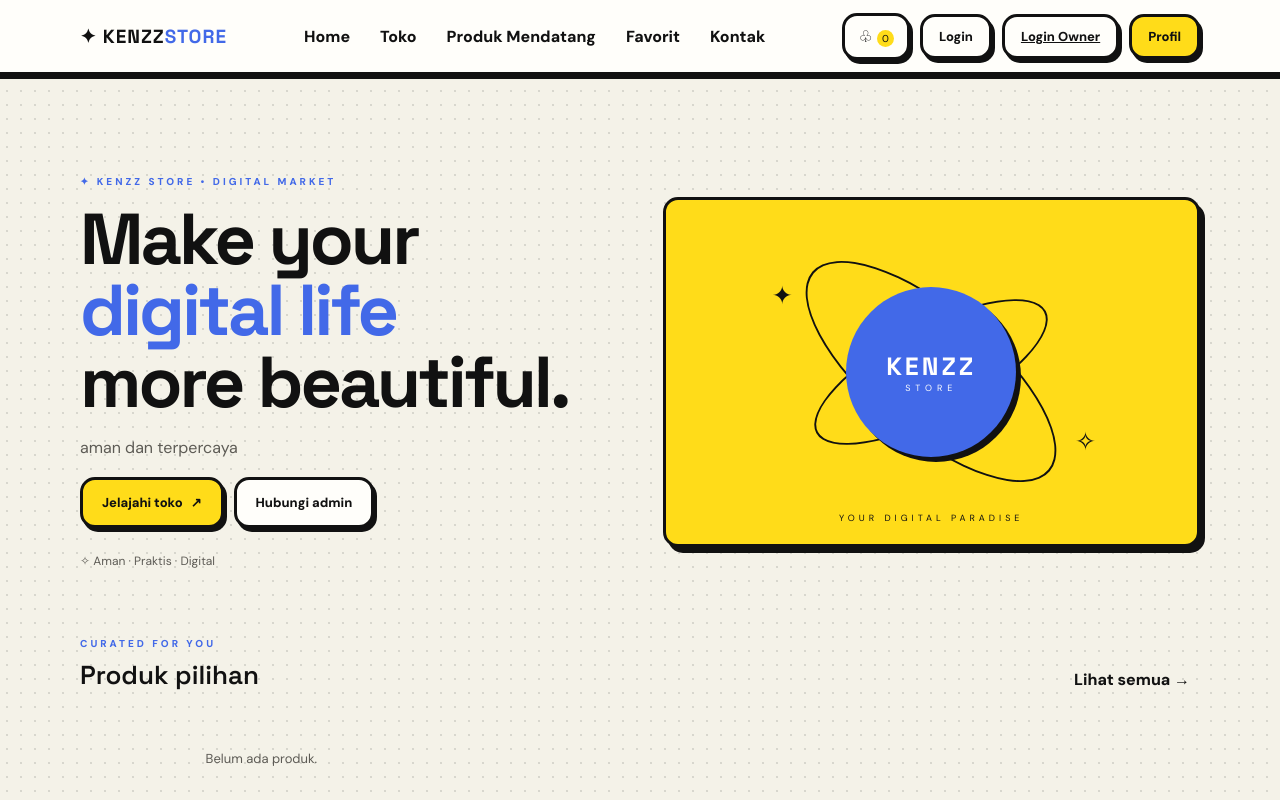
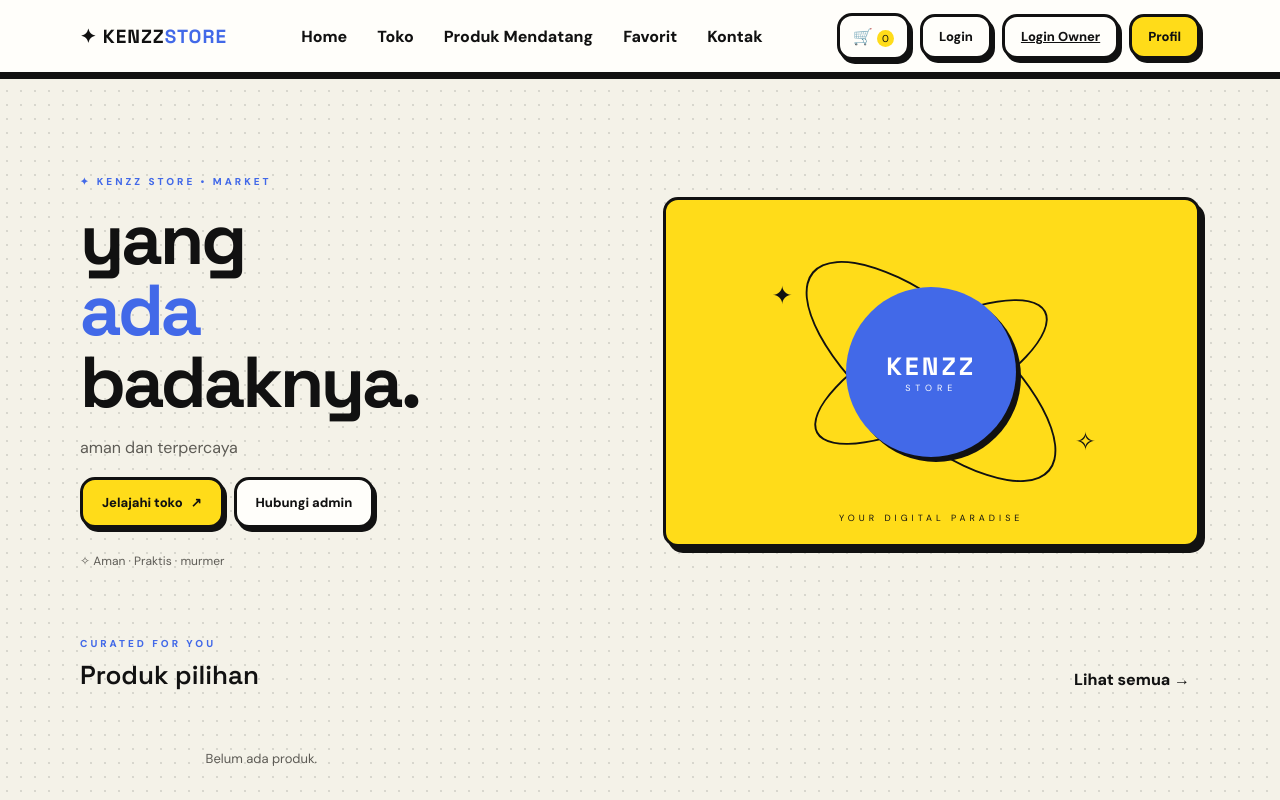
Before and after one commit to kenzzel/kenzz-store., a plain HTML site: page index.html in a window 1280 px wide. Shown: the top 800 px of the page. Drawn offline with nearby package versions, Linux system fonts and the light colour scheme; no server answers.

Commit message:
index.html

```diff
--- a/index.html
+++ b/index.html
@@ -2,7 +2,7 @@
 <html lang="id">
 <head>
 <meta charset="utf-8"><meta name="viewport" content="width=device-width,initial-scale=1">
-<meta name="theme-color" content="#100a17"><title>Kenzz Store — Neo Brutalist</title>
+<meta name="theme-color" content="#100a17"><title>Kenzz Store </title>
 <link rel="preconnect" href="https://fonts.googleapis.com"><link rel="preconnect" href="https://fonts.gstatic.com" crossorigin>
 <link href="https://fonts.googleapis.com/css2?family=DM+Sans:wght@400;500;600;700;800&family=Space+Grotesk:wght@500;600;700&display=swap" rel="stylesheet">
 <link rel="stylesheet" href="style.css">
@@ -12,12 +12,12 @@
 <header class="topbar"><div class="container nav">
   <a class="logo" href="#" onclick="return UI.go('home')">✦ KENZZ<span>STORE</span></a>
   <nav id="desktopNav"><button data-go="home">Home</button><button data-go="shop">Toko</button><button data-go="upcoming">Produk Mendatang</button><button data-go="favorites">Favorit</button><button data-go="contact">Kontak</button></nav>
-  <div class="navright"><button class="iconbtn" data-go="cart" aria-label="Keranjang">♧ <i id="cartCount">0</i></button><button class="btn outline" id="navLogin">Login</button><a class="btn outline" href="owner-login.html">Login Owner</a><button class="btn main" id="navProfile">Profil</button><button class="iconbtn mobileMenu" id="menuBtn">☰</button></div>
+  <div class="navright"><button class="iconbtn" data-go="cart" aria-label="Keranjang">🛒 <i id="cartCount">0</i></button><button class="btn outline" id="navLogin">Login</button><a class="btn outline" href="owner-login.html">Login Owner</a><button class="btn main" id="navProfile">Profile</button><button class="iconbtn mobileMenu" id="menuBtn">☰</button></div>
 </div><div id="mobileNav" class="container mobileNav hidden"><button data-go="home">Home</button><button data-go="shop">Toko</button><button data-go="upcoming">Produk Mendatang</button><button data-go="favorites">Favorit</button><button data-go="contact">Kontak</button><button data-go="history">Riwayat</button></div></header>
 
 <main class="container">
 <section class="view active" id="home">
- <div class="hero"><div><div class="eyebrow">✦ KENZZ STORE • DIGITAL MARKET</div><h1>Make your<br><span>digital life</span><br>more beautiful.</h1><p>aman dan terpercaya</p><div class="actions"><button class="btn main large" data-go="shop">Jelajahi toko <b>↗</b></button><button class="btn soft large" data-go="contact">Hubungi admin</button></div><div class="trust">✧ Aman · Praktis · Digital</div></div><div class="nebula"><div class="planet"><b>KENZZ</b><small>STORE</small></div><div class="orbit one"></div><div class="orbit two"></div><span class="spark s1">✦</span><span class="spark s2">✧</span><span class="nebulaLabel">YOUR DIGITAL PARADISE</span></div></div>
+ <div class="hero"><div><div class="eyebrow">✦ KENZZ STORE • MARKET </div><h1>yang<br><span>ada</span><br>badaknya.</h1><p>aman dan terpercaya</p><div class="actions"><button class="btn main large" data-go="shop">Jelajahi toko <b>↗</b></button><button class="btn soft large" data-go="contact">Hubungi admin</button></div><div class="trust">✧ Aman · Praktis · murmer</div></div><div class="nebula"><div class="planet"><b>KENZZ</b><small>STORE</small></div><div class="orbit one"></div><div class="orbit two"></div><span class="spark s1">✦</span><span class="spark s2">✧</span><span class="nebulaLabel">YOUR DIGITAL PARADISE</span></div></div>
  <div class="sectionHead"><div><div class="eyebrow">CURATED FOR YOU</div><h2>Produk pilihan</h2></div><button class="textbtn" data-go="shop">Lihat semua →</button></div><div id="featured" class="productGrid"></div>
  <div class="promo"><div><div class="eyebrow">KENZZ STORE</div><h2>One store, many possibilities.</h2><p>Temukan produk yang kamu butuhkan.</p></div><button class="btn main" data-go="shop">Mulai belanja</button></div>
 </section>
```
